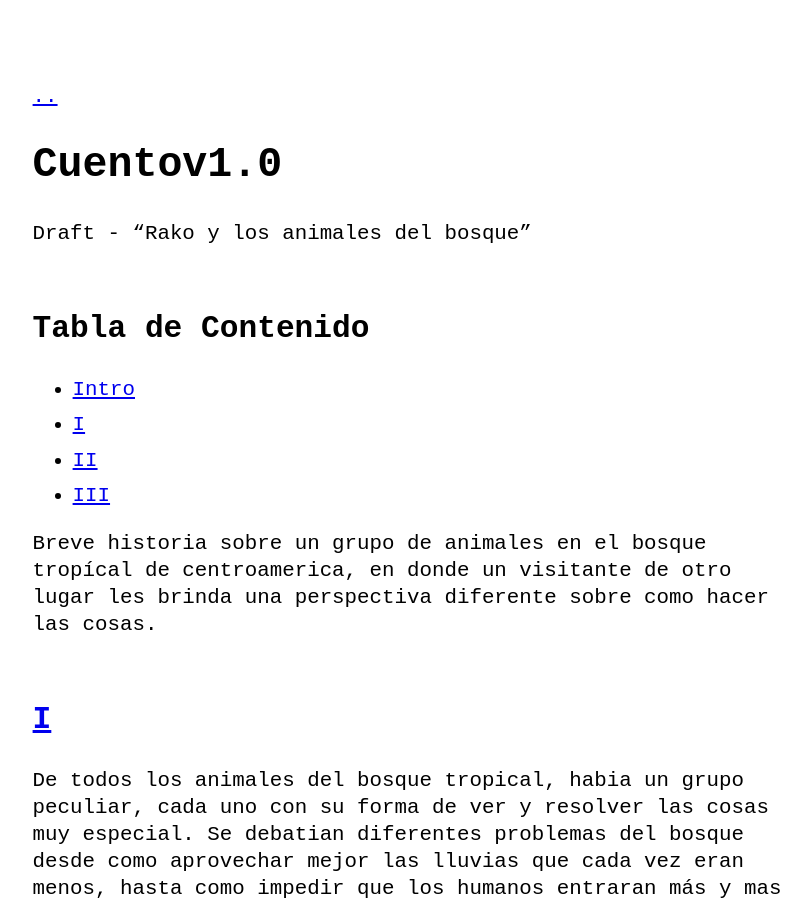
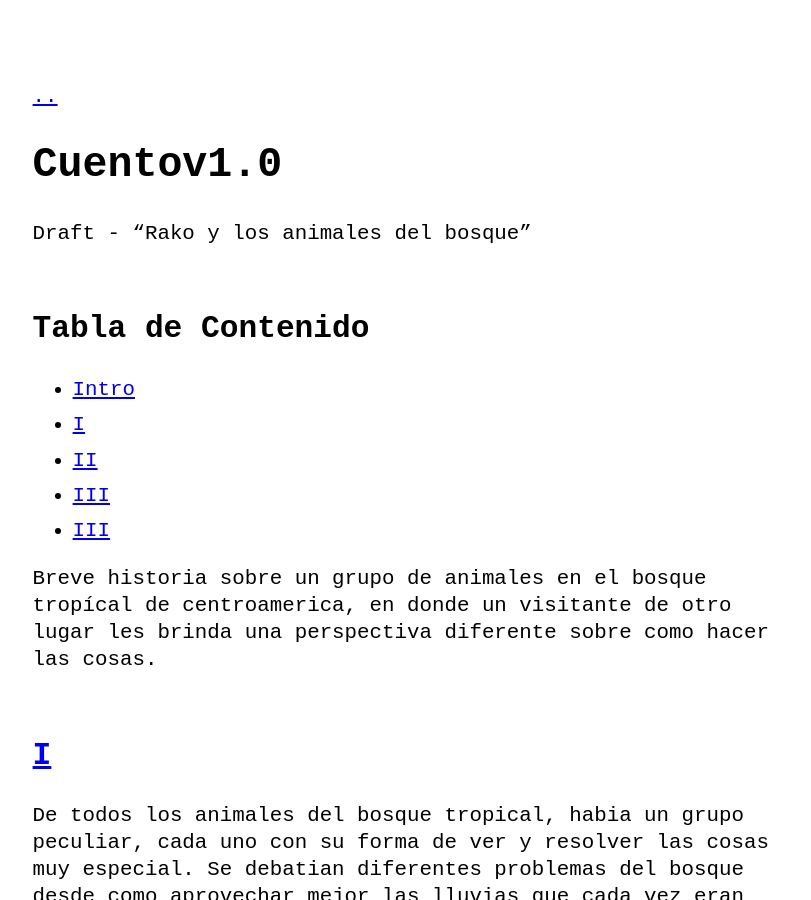
Before and after one commit to petesect18/writeups, a Jekyll site: the page built from _posts/2021-03-29-Cuentov1.0.md, in a window 1280 px wide and 900 px high. Shown: the whole window, without its empty margins (233-1044 px from the left). Built offline with Jekyll 4.4.1, drawn with Linux system fonts in a browser that asks for light colours; some of the changed text lies outside the part shown.

Commit message:
Update 2021-03-29-Cuentov1.0.md

```diff
--- a/_posts/2021-03-29-Cuentov1.0.md
+++ b/_posts/2021-03-29-Cuentov1.0.md
@@ -8,6 +8,7 @@ Draft - "Rako y los animales del bosque"
 - [Intro](#table-of-contents)
 - [I](#the-start)
 - [II](#the-middle)
+- [III](#the-middle2)
 - [III](#the-end)
 
 Breve historia sobre un grupo de animales en el bosque tropícal de centroamerica, en donde un visitante de otro lugar les brinda una perspectiva diferente sobre como hacer las cosas.
@@ -44,6 +45,8 @@ Perezoso le dijo - Carlos, no te gustaría escuchar que más tiene que decir nue
 **Perezoso** - Al menos no quieren escuchar lo que tiene que decir?
 **Urutaú** - El muchacho tiene razón
 
+## [III](#the-middle2)
+
 Era el legendario Urutaú que habia estado escuchando la conversacion desde el principio, les dijo " Los hombres son fuertes porque trabajan juntos, si ustedes se unen podrian encontrar una solucion a su problema"
 
 De que problema hablan? pregunto Rako
```
Also changed, not shown: other parts of _posts/2021-03-29-Cuentov1.0.md (+1 -1 lines).
